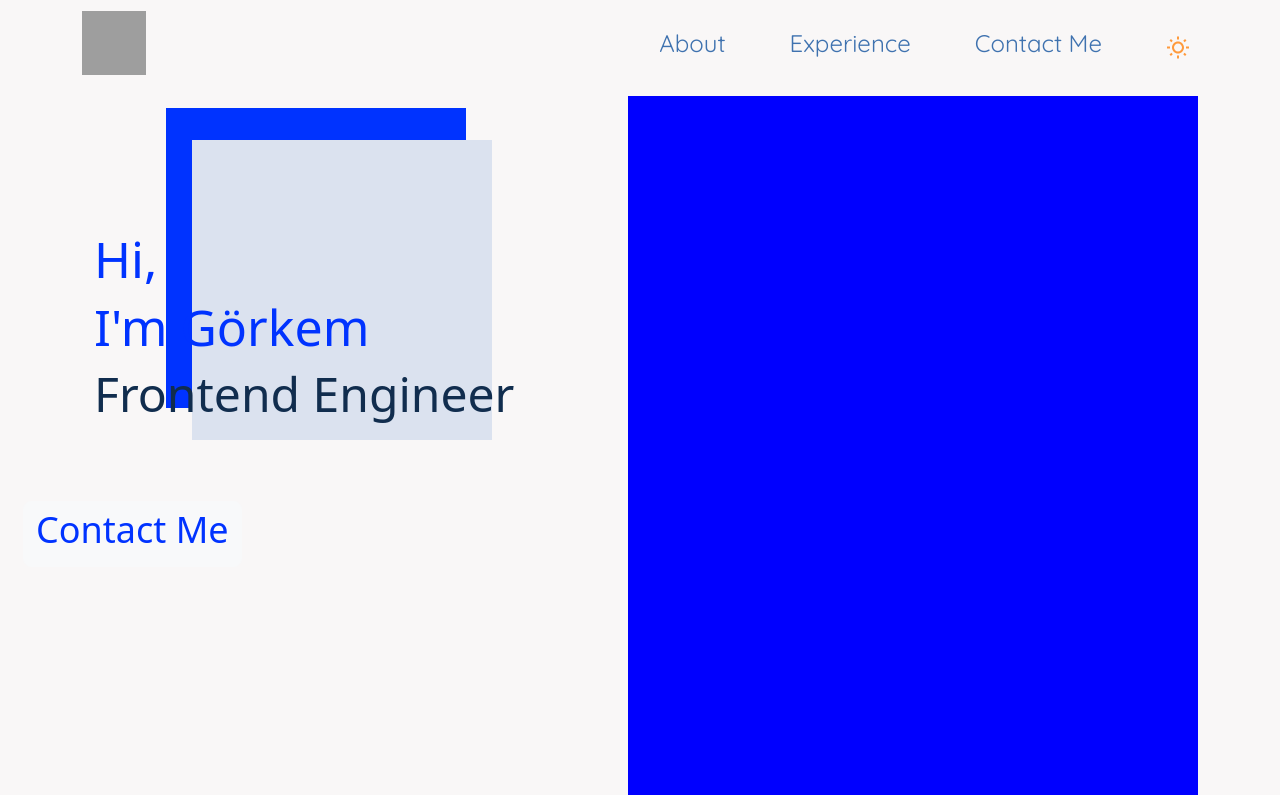
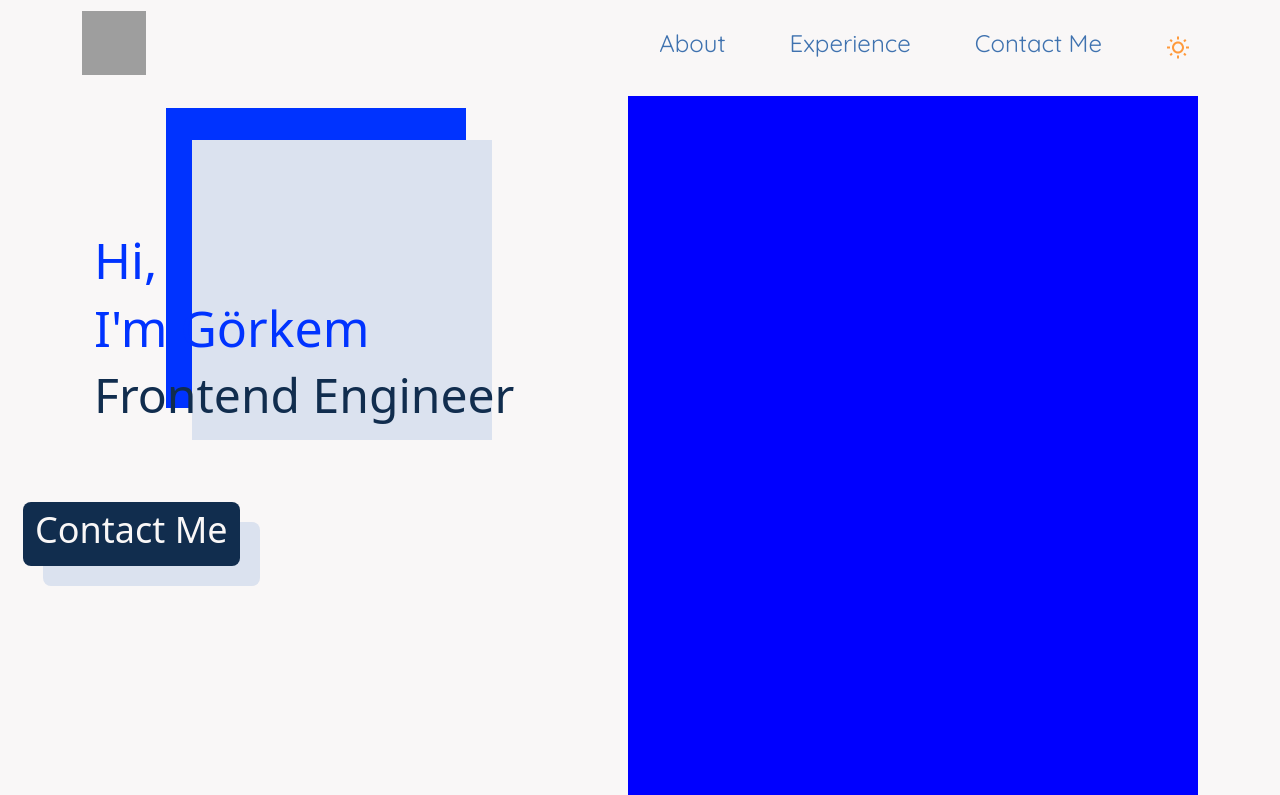
Before and after one commit to gorkemdurgun/gorkem-dev, a Next.js app: page / in a window 1280 px wide. Shown: the part 100-895 px from the top of the page. Built offline with nearby package versions, Linux system fonts and the light colour scheme; grey boxes are pictures that could not be loaded.

Commit message:
contact button, hydration bug fixed

```diff
--- a/src/pages/home/partials/About/index.module.css
+++ b/src/pages/home/partials/About/index.module.css
@@ -73,11 +73,20 @@
   margin-left: -13%;
 
   border-radius: 8px;
+
+  border: unset;
+  background-color: var(--primary-6);
+  box-shadow: 20px 20px 0 var(--primary-2);
+}
+.button:hover {
+  border: unset;
+  background-color: var(--primary-6);
+  box-shadow: 10px 10px 0 var(--primary-2);
 }
 .buttonText {
-    color: var(--primary-5);
+  color: var(--primary-background);
   font-size: 36px;
-    font-weight: lighter;
+  font-weight: 100;
   text-align: center;
 }
 
--- a/src/pages/home/partials/About/index.tsx
+++ b/src/pages/home/partials/About/index.tsx
@@ -11,7 +11,7 @@
         <Col lg={12} className={styles.leftContainer}>
           <div className={styles.box2}></div>
           <div className={styles.box3}></div>
-          <span>
+          <span className={styles.boxInfo}>
             <CustomText text="Hi," className={styles.leftText} />
             <CustomText text="I'm Görkem" className={styles.leftText} />
             <CustomText text="Frontend Engineer" className={styles.leftText} />
--- a/src/pages/home/partials/Contact/index.tsx
+++ b/src/pages/home/partials/Contact/index.tsx
@@ -7,9 +7,9 @@
 const ContactPage: NextPage = (props) => {
   return (
     <Container id="section3" fluid className={styles.container}>
-      <h6>
+
         <CustomText text="Contact" className={styles.leftText} />
-      </h6>
+
     </Container>
   );
 };
--- a/src/pages/home/partials/Experience/index.tsx
+++ b/src/pages/home/partials/Experience/index.tsx
@@ -7,9 +7,7 @@
 const ExperiencePage: NextPage = (props) => {
   return (
     <Container id="section2" fluid className={styles.container}>
-      <h6>
-        <CustomText text="Experience" className={styles.leftText} />
-      </h6>
+      <CustomText text="Experience" className={styles.leftText} />
     </Container>
   );
 };
```
Lines whose indentation alone changed are shown as unchanged.
